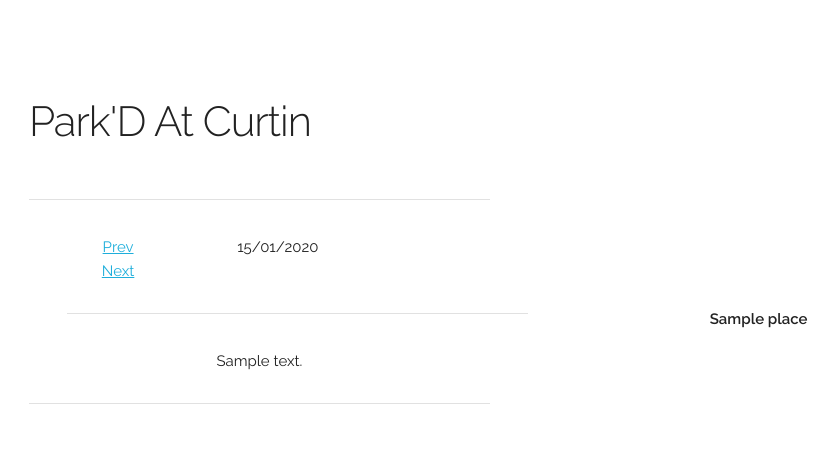
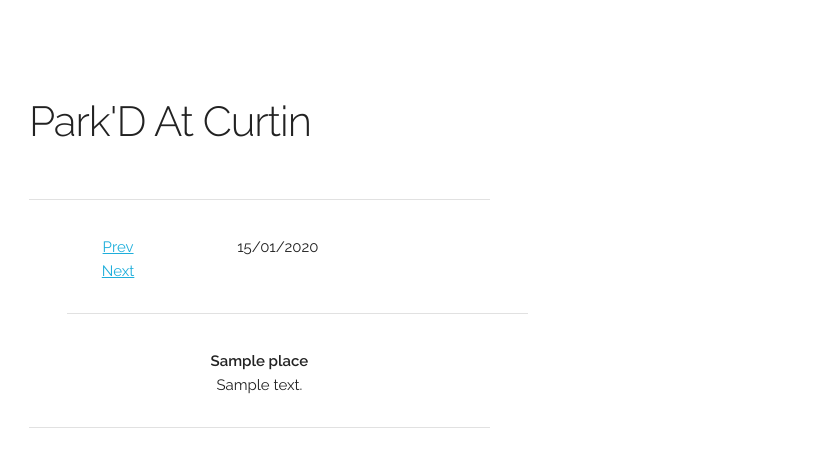
Before and after one commit to Mause/parkd, a Flask app: template templates/index.html in a window 1280 px wide. Shown: the top 467 px of the page, without its empty margins (131-969 px from the left). Run offline with Flask 2, Linux system fonts and the light colour scheme; the template is opened without the code that fills it: most values are stand-ins (such as "Sample title", 1, 10 or a date in 2020).

Commit message:
Mend formatting

```diff
--- a/templates/index.html
+++ b/templates/index.html
@@ -56,6 +56,7 @@
         <div class="six columns">
             <hr/>
         </div>
+        <div class="six columns"></div>
         <br/>
     </header>
 
```
